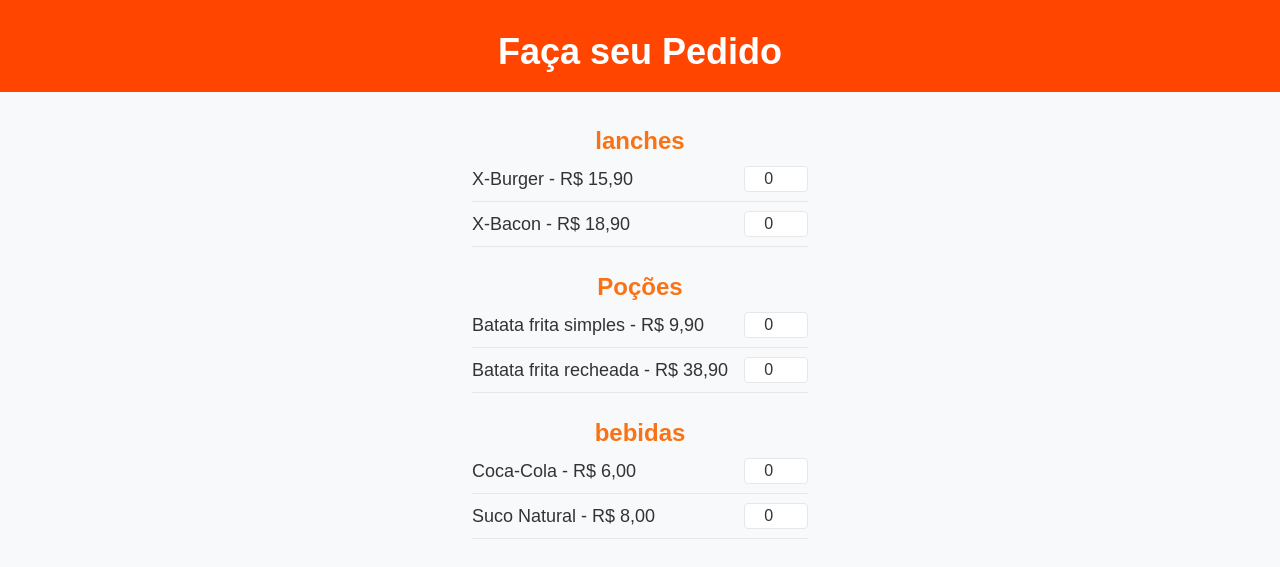
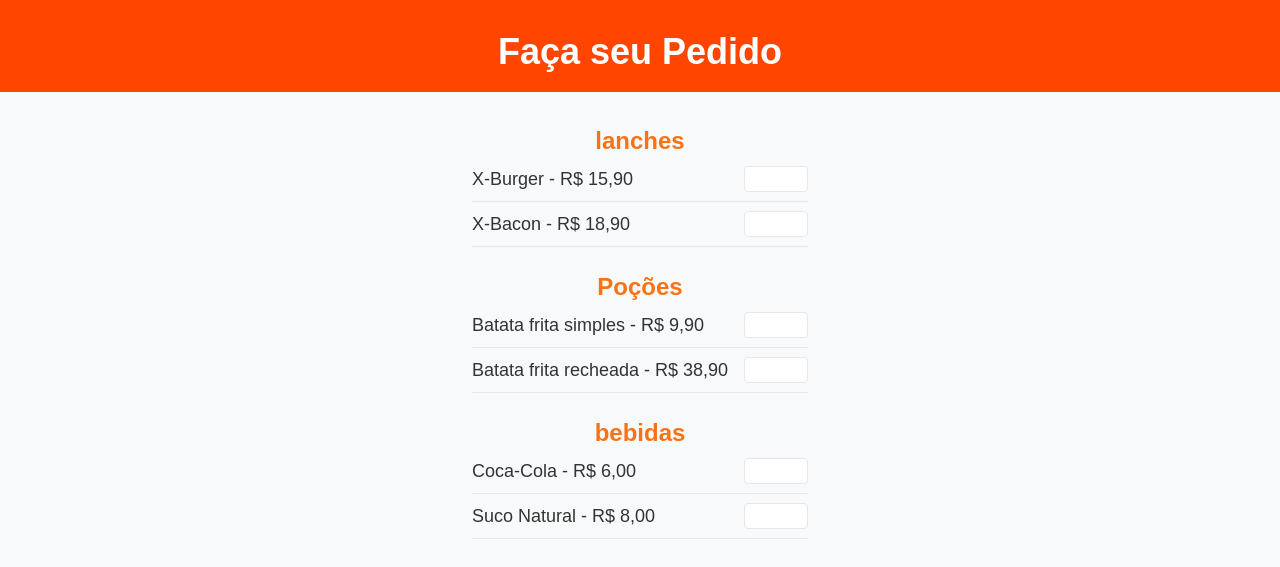
Before and after one commit to vitorh202/Lanche-Express, a Next.js app: page /pedido in a window 1280 px wide. Shown: the top 567 px of the page. Built offline with nearby package versions, Linux system fonts and the light colour scheme.

Commit message:
Correção de erros

```diff
--- a/app/pedido/page.tsx
+++ b/app/pedido/page.tsx
@@ -72,7 +72,7 @@ export default function Pedido() {
                 <input
                   type="number"
                   min="0"
-                  value={quantidades[`${categoria}-${index}`] || 0}
+                  value={quantidades[`${categoria}-${index}`]}
                   onChange={(e) => handleChangeQuantidade(categoria, index, e.target.value)}
                   className="w-16 text-center border rounded ml-4"
                 />
```
